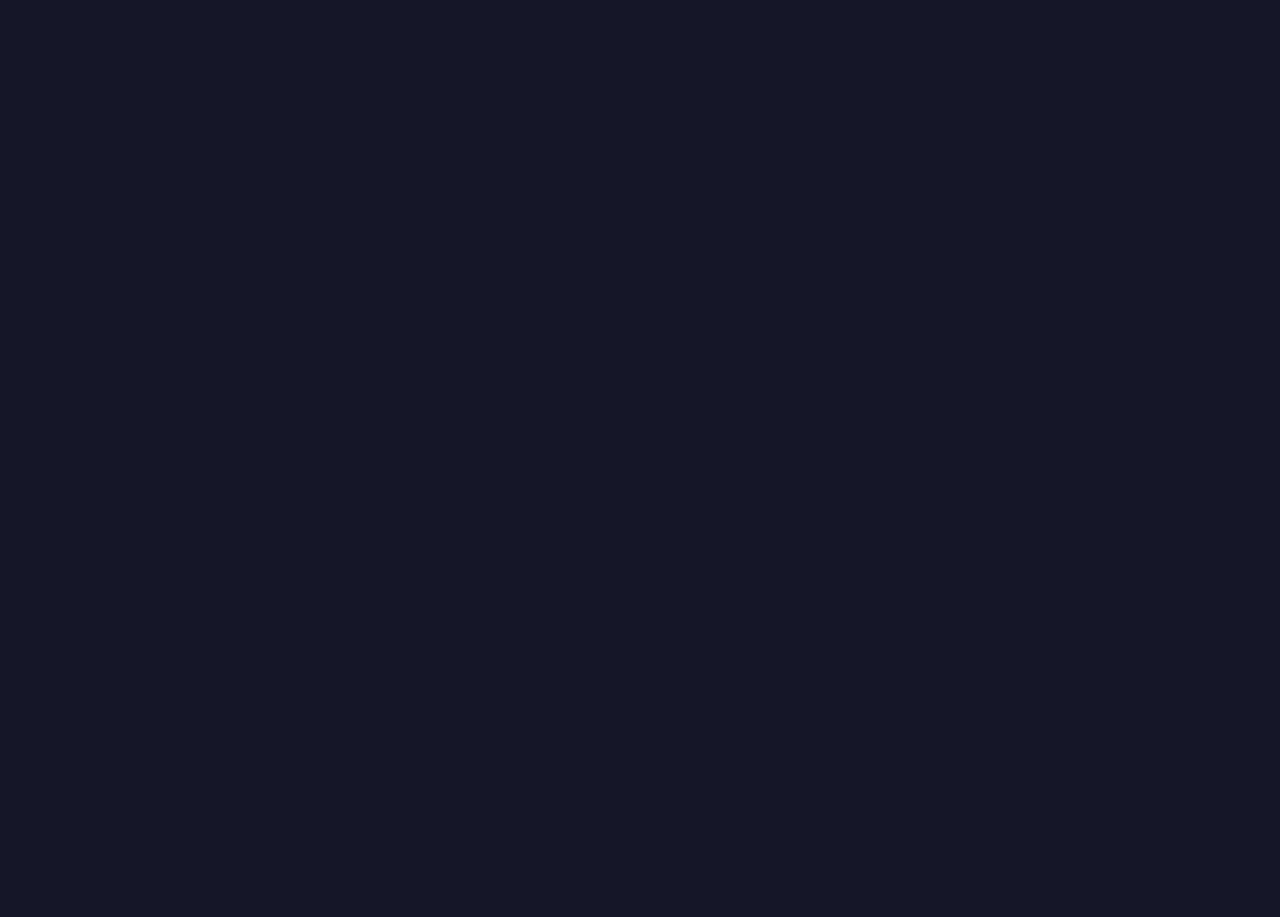
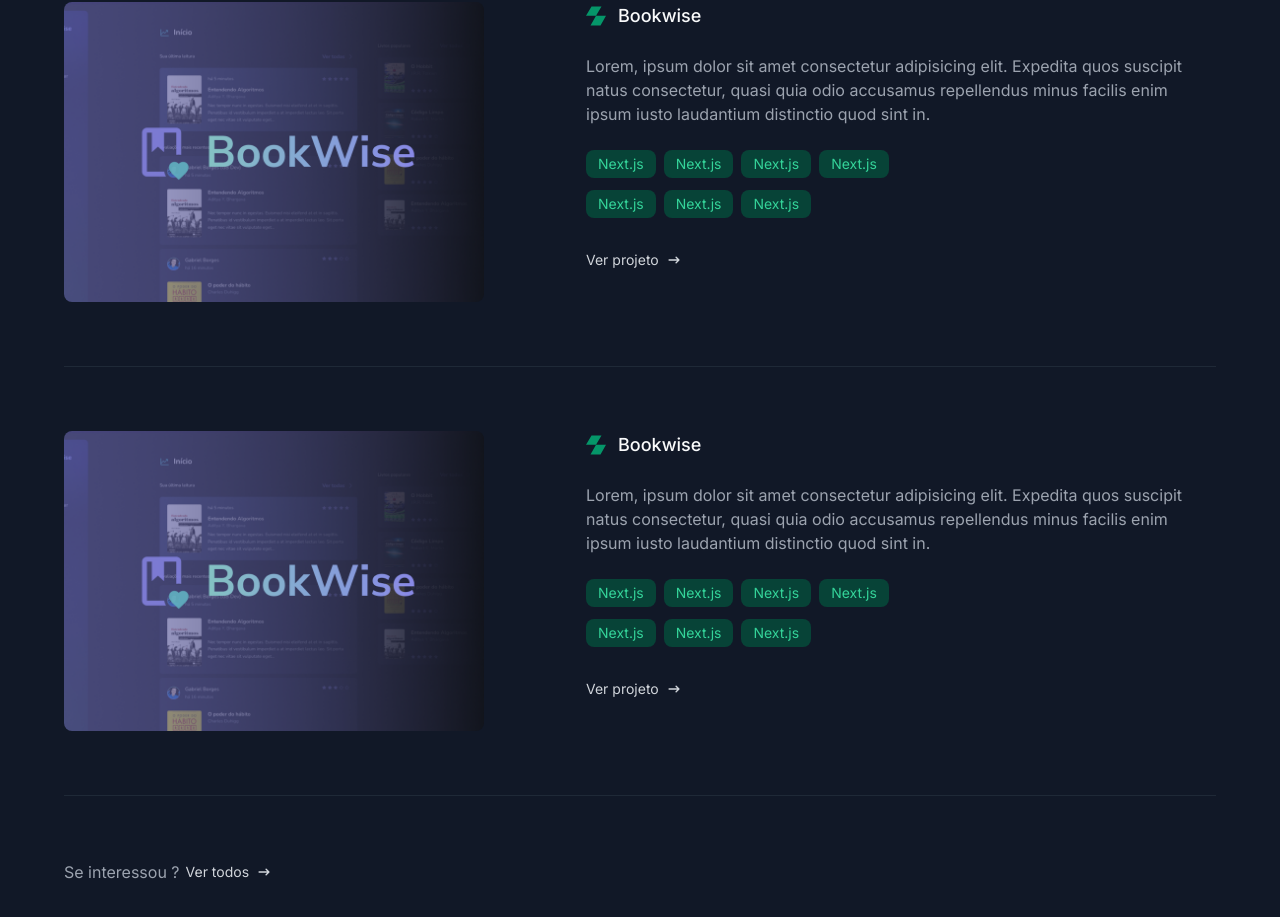
Before and after one commit to Victtor-777/Portfolio_GB-Dev, a Next.js app: page / in a window 1280 px wide. Shown: the part 1466-2383 px from the top of the page. Before the commit the page ends 1235 px from the top, so only its background shows below. Built offline with nearby package versions, Linux system fonts and the light colour scheme.

Commit message:
Add Projects Section

```diff
--- /dev/null
+++ b/app/components/divider/horizontal.tsx
@@ -0,0 +1,11 @@
+import { cn } from "@/app/lib/utils";
+
+type HorizontalDividerProps = {
+  className?: string;
+};
+
+export const HorizontalDivider = ({ className }: HorizontalDividerProps) => {
+  return (
+    <div className={cn("w-full my-8 border-b border-b-gray-800", className)} />
+  );
+};
--- /dev/null
+++ b/app/components/link/index.tsx
@@ -0,0 +1,19 @@
+import { cn } from "@/app/lib/utils";
+import NextLink from "next/link";
+import { ComponentProps } from "react";
+
+type LinkProps = ComponentProps<typeof NextLink>;
+
+export const Link = ({ className, children, ...props }: LinkProps) => {
+  return (
+    <NextLink
+      className={cn(
+        "flex items-center gap-2 text-gray-300 text-sm hover:text-emerald-500 transition-colors",
+        className
+      )}
+      {...props}
+    >
+      {children}
+    </NextLink>
+  );
+};
--- /dev/null
+++ b/app/components/pages/home/highlighted-projects/index.tsx
@@ -0,0 +1,29 @@
+import { HorizontalDivider } from "@/app/components/divider/horizontal";
+import { SectionTitle } from "@/app/components/section-title";
+import { ProjectCard } from "./project-card";
+import { Link } from "@/app/components/link";
+import { HiArrowNarrowRight } from "react-icons/hi";
+
+export const HighlightedProjects = () => {
+  return (
+    <section className="container py-16">
+      <SectionTitle title="Projetos em destaque" subtitle="destaques" />
+      <HorizontalDivider className="mb-16" />
+
+      <div>
+        <ProjectCard />
+        <HorizontalDivider className="my-16" />
+        <ProjectCard />
+        <HorizontalDivider className="my-16" />
+
+        <p className="flex items-center gap-1.5">
+          <span className="text-gray-400">Se interessou ?</span>
+          <Link className="inline-flex" href={"/projects"}>
+            Ver todos
+            <HiArrowNarrowRight />
+          </Link>
+        </p>
+      </div>
+    </section>
+  );
+};
--- /dev/null
+++ b/app/components/pages/home/highlighted-projects/project-card/index.tsx
@@ -0,0 +1,53 @@
+import { Link } from "@/app/components/link";
+import { TechBadge } from "@/app/components/tech-badge";
+import Image from "next/image";
+import { HiArrowNarrowRight } from "react-icons/hi";
+
+export const ProjectCard = () => {
+  return (
+    <div className="flex gap-6 lg:gap-12 flex-col lg:flex-row">
+      <div className="w-full h-full">
+        <Image
+          width={420}
+          height={304}
+          alt="Thumbnail do projeto"
+          src={"/images/preview.png"}
+          className="w-full h-[200px] sm:h-[300px] lg:w-[420px] lg:min-h-full object-cover rounded-lg"
+        />
+      </div>
+
+      <div>
+        <h3 className="flex items-center gap-3 font-medium text-lg text-gray-50">
+          <Image
+            width={20}
+            height={20}
+            alt=""
+            src={"/images/icons/project-title-icon.svg"}
+          />
+          Bookwise
+        </h3>
+
+        <p className="text-gray-400 my-6">
+          Lorem, ipsum dolor sit amet consectetur adipisicing elit. Expedita
+          quos suscipit natus consectetur, quasi quia odio accusamus repellendus
+          minus facilis enim ipsum iusto laudantium distinctio quod sint in.
+        </p>
+
+        <div className="flex gap-x-2 gap-y-3 flex-wrap mb-8 lg:max-w-[350px]">
+          <TechBadge name="Next.js" />
+          <TechBadge name="Next.js" />
+          <TechBadge name="Next.js" />
+          <TechBadge name="Next.js" />
+          <TechBadge name="Next.js" />
+          <TechBadge name="Next.js" />
+          <TechBadge name="Next.js" />
+        </div>
+
+        <Link href={"/projects/book-wise"}>
+          Ver projeto
+          <HiArrowNarrowRight />
+        </Link>
+      </div>
+    </div>
+  );
+};
--- a/app/page.tsx
+++ b/app/page.tsx
@@ -1,4 +1,5 @@
 import { HeroSection } from "./components/pages/home/hero-section";
+import { HighlightedProjects } from "./components/pages/home/highlighted-projects";
 import { KnownTechs } from "./components/pages/home/know-techs";
 
 export default async function Home() {
@@ -6,6 +7,7 @@
     <>
       <HeroSection />
       <KnownTechs />
+      <HighlightedProjects />
     </>
   );
 }
```
Also changed, not shown: public/images/preview.png (added).
